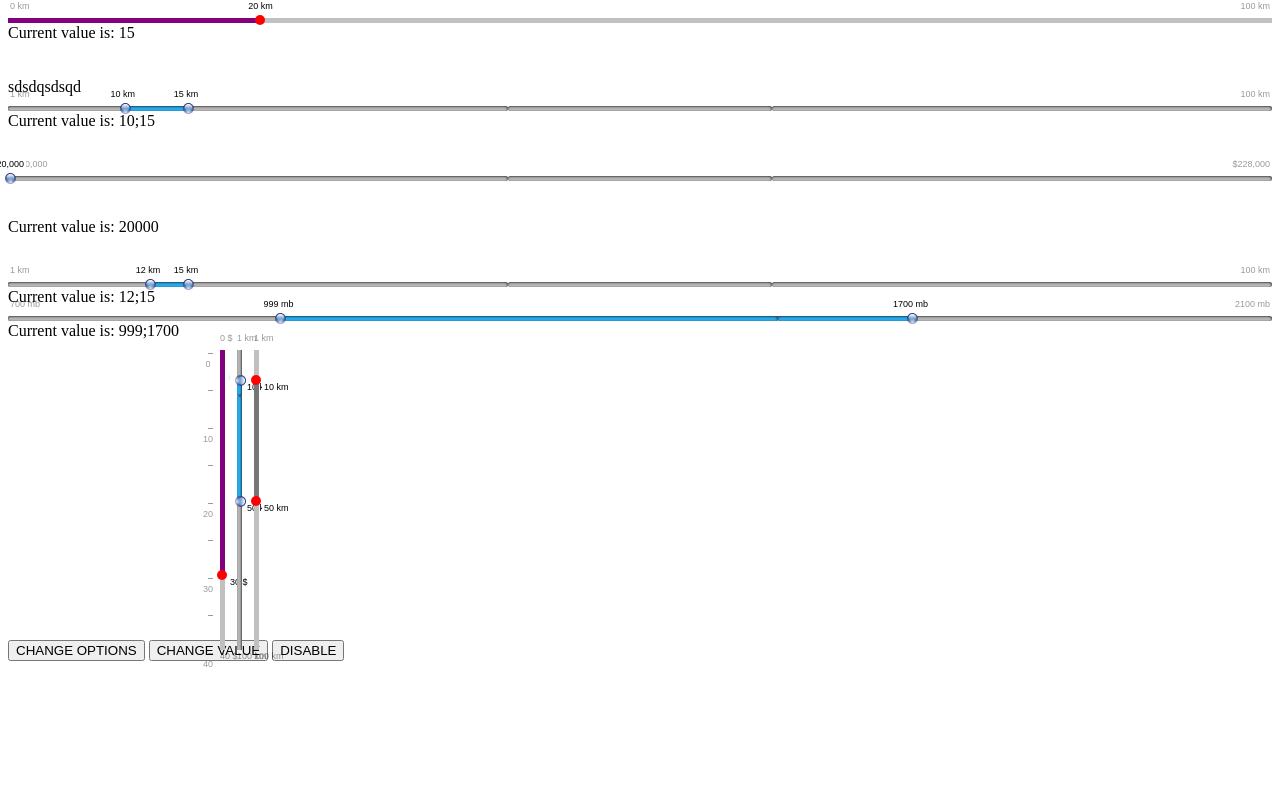
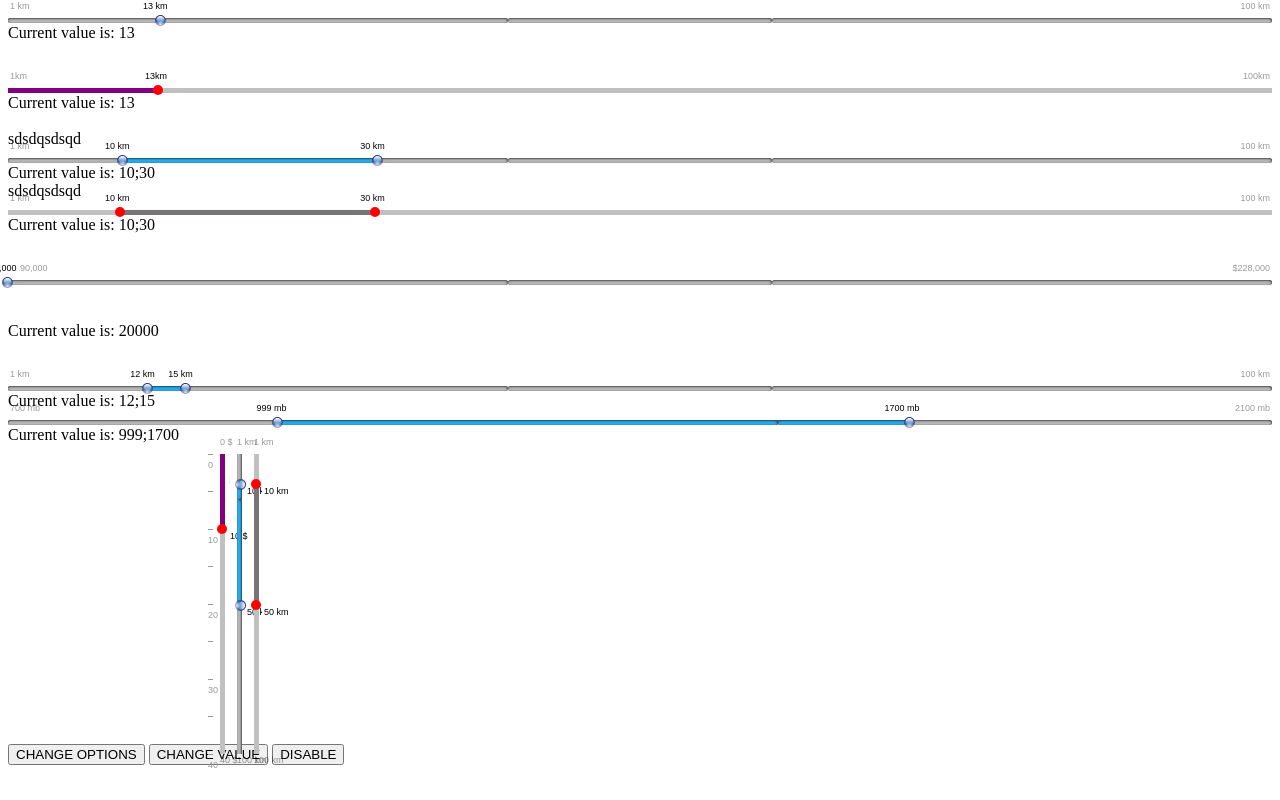
Before and after one commit to darul75/angular-awesome-slider, a website: page src/ng-slider.html in a window 1280 px wide. Drawn offline with nearby package versions, Linux system fonts and the light colour scheme; files that its build step writes are made by us from their sources.

Commit message:
fix #51 + options changed event + refactoring
a lot to finish

```diff
--- a/bower.json
+++ b/bower.json
@@ -1,6 +1,6 @@
 {
   "name": "ng-slider",
-  "version": "2.1.2",
+  "version": "2.1.3",
   "author": {
     "name": "Julien Valéry",
     "email": "darul75@gmail.com"
--- a/package.json
+++ b/package.json
@@ -1,7 +1,7 @@
 {
   "name": "ng-slider",
   "description": "AngularJS directive slider control.",
-  "version": "2.1.2",
+  "version": "2.1.3",
   "author": {
     "name": "Julien Valéry",
     "email": "darul75@gmail.com"
--- a/src/core/config/constants.js
+++ b/src/core/config/constants.js
@@ -7,10 +7,14 @@
         to: 40,
         step: 1,
         smooth: true,
-        limits: true,
+        limits: false,
+        round: false,
         value: "3",
         dimension: "",
-        vertical: false
+        vertical: false,
+        calculate: false,
+        onstatechange: false,
+        callback: false
       },
       className: "jslider",
       selector: ".jslider-"
--- a/src/core/model/pointer.factory.js
+++ b/src/core/model/pointer.factory.js
@@ -42,8 +42,8 @@
     };
 
     SliderPointer.prototype.onmouseup = function(evt) {
-      if( this.settings.callback && angular.isFunction(this.settings.callback) )
-        this.settings.callback.call( this.parent, this.parent.getValue() );
+      if( this.settings.cb && angular.isFunction(this.settings.cb) )
+        this.settings.cb.call( this.parent, this.parent.getValue() );
 
       if (!this.is.drag)
         this.ptr.removeClass("jslider-pointer-hover");
--- a/src/core/model/slider.factory.js
+++ b/src/core/model/slider.factory.js
@@ -8,9 +8,7 @@
     }
 
     Slider.prototype.init = function( inputNode, templateNode, settings ){
-      this.settings = sliderConstants.SLIDER.settings;
-      angular.extend(this.settings, angular.copy(settings));
-
+      this.settings = settings;
       this.inputNode = inputNode;
       this.inputNode.addClass("ng-hide");
 
@@ -68,7 +66,7 @@
       angular.extend(this.o, {
         pointers: {},
         labels: { 0: { o : pointerLabel1 }, 1: { o : pointerLabel2 } },
-        limits: { 0: angular.element(divs[3]), 1: angular.element(divs[5]) },
+        limits: { 0: angular.element(divs[3]), 1: angular.element(divs[4]) },
         indicators: { 0: indicator1, 1: indicator2, 2: indicator3 }
       });
 
@@ -356,16 +354,6 @@
 
       var domSize = !self.settings.vertical ? self.sizes.domWidth : self.sizes.domHeight;
 
-      /* draw second label */
-      if( another_label ){
-        sizes = {
-          label: another_label.o[0].clientWidth,
-          right: false,
-          border: ( another.value.prc * this.sizes.domWidth ) / 100
-        };
-        sizes = setPosition( another_label, sizes, another.value.prc );
-      }
-
       this.redrawLimits();
     };
 
--- a/src/core/ng-slider.js
+++ b/src/core/ng-slider.js
@@ -12,7 +12,16 @@
           scope: { options:'=' },
           priority: 1,
           link : function(scope, element, attrs, ngModel) {
-            if(!ngModel) return;
+
+          if(!ngModel) return;
+
+          if (!scope.options)
+            throw new Error('You must provide a value for "options" attribute.');
+
+          // options as inline variable
+          if (angular.isString(scope.options)) {
+            scope.options = angular.toJson(scope.options);
+          }
 
           // TODO : skin
           scope.mainSliderClass = 'jslider';
@@ -51,6 +60,9 @@
           };
 
           // INIT
+
+          var initialized = false;
+
           var init = function() {
             scope.from = ''+scope.options.from;
             scope.to = ''+scope.options.to;
@@ -71,20 +83,30 @@
               scale: scope.options.scale,
               vertical: scope.options.vertical,
               css: scope.options.css,
-              callback: forceApply
+              cb: forceApply
             };
 
             OPTIONS.calculate = scope.options.calculate || undefined;
             OPTIONS.onstatechange = scope.options.onstatechange || undefined;
 
-            timeout(function() {
-              var scaleDiv = scope.tmplElt.find('div')[7];
-              scope.slider = angular.element.slider(element, scope.tmplElt, OPTIONS);
-              angular.element(scaleDiv).html(scope.generateScale());
-              scope.drawScale(scaleDiv);
+            // slider
+            if (!scope.slider) {
+              scope.slider = slidering(element, scope.tmplElt, OPTIONS);
+            }
+            else {
+              scope.slider.init(element, scope.tmplElt, OPTIONS);
+            }
 
+            if (!initialized) {
               initListener();
-            });
+            }
+
+            // scale
+            var scaleDiv = scope.tmplElt.find('div')[7];
+            angular.element(scaleDiv).html(scope.generateScale());
+            scope.drawScale(scaleDiv);
+
+            initialized = true;
           };
 
           function initListener() {
@@ -134,12 +156,12 @@
               scope.options.callback(value);
           };
 
-          // WATCH OPTIONS CHANGES
+          // watch options
           scope.$watch('options', function(value) {
             init();
           });
 
-          // DISABLE
+          // disabling
           attrs.$observe(attrs.ngDisabled,  function ngHideWatchAction(value) {
             scope.disabled = value;
             if (scope.slider) {
@@ -148,10 +170,8 @@
             }
           });
 
-          angular.element.slider = function( inputElement, element, settings) {
-            if(!element.data('jslider'))
-              element.data('jslider', new Slider( inputElement, element, settings ));
-            return element.data('jslider');
+          var slidering = function( inputElement, element, settings) {
+            return new Slider( inputElement, element, settings );
           };
         }
       };
--- a/src/css/ng-slider.css
+++ b/src/css/ng-slider.css
@@ -51,15 +51,15 @@
 .jslider.vertical.sliderCSS .jslider-bg .s { left: 12px; width: 5px; background-color: transparent; background-image: none;z-index: 2;height: 1px;}
 .jslider.vertical.sliderCSS .jslider-bg .f { left: 12px; background-color: transparent; background-image: none;}
 
-.jslider .jslider-pointer { width: 13px; height: 15px; background-position: 0 -60px; position: absolute; left: 20%; top: -4px; margin-left: -6px; cursor: pointer; cursor: hand; }
+.jslider .jslider-pointer { width: 15px; height: 15px; background-position: -1px -60px; position: absolute; left: 20%; top: -4px; margin-left: -8px; cursor: pointer; cursor: hand; }
 .jslider .jslider-pointer-to { left: 80%; }
 
-.jslider .jslider-pointer-hover { background-position: -20px -60px; }
+.jslider .jslider-pointer-hover { background-position: -21px -60px; }
 
 .jslider.vertical .jslider-pointer { left: 62%; background-position: 80px -3px; }
-.jslider.vertical .jslider-pointer.jslider-pointer-hover { background-position: 0px -22px; }
+.jslider.vertical .jslider-pointer.jslider-pointer-hover { background-position: 0px -23px; }
 .jslider.vertical .jslider-pointer-to { left: 62%; }
-.jslider.vertical .jslider-pointer-to.jslider-pointer-hover { background-position: 0px -22px; }
+.jslider.vertical .jslider-pointer-to.jslider-pointer-hover { background-position: 0px -23px; }
 
 .jslider .jslider-label { font-size: 9px; line-height: 12px; color: black; opacity: 0.4; white-space: nowrap; padding: 0px 2px; position: absolute; top: -18px; left: 0px; }
 .jslider .jslider-label-to { left: auto; right: 0; }
@@ -67,8 +67,8 @@
 .jslider.vertical .jslider-label { margin-left: 10px; }
 .jslider.vertical .jslider-label-to { top:100%; left: inherit; right: inherit;}
 
-.jslider .jslider-value { font-size: 9px; white-space: nowrap; padding: 1px 2px 0; position: absolute; top: -19px; left: 20%; background: white; line-height: 12px; -moz-border-radius: 2px; -webkit-border-radius: 2px; -o-border-radius: 2px; border-radius: 2px; }
-.jslider .jslider-value-to { left: 80%; }
+.jslider .jslider-value { left: 0; font-size: 9px; white-space: nowrap; padding: 1px 2px 0; position: absolute; top: -19px;  background: white; line-height: 12px; -moz-border-radius: 2px; -webkit-border-radius: 2px; -o-border-radius: 2px; border-radius: 2px; }
+.jslider .jslider-value-to { left: 0; }
 
 .jslider.vertical .jslider-value { left: 0; }
 .jslider.vertical .jslider-value-to { left: 0; }
@@ -79,7 +79,7 @@
 .jslider .jslider-scale { position: relative; top: 9px; }
 .jslider .jslider-scale span { position: absolute; height: 5px; border-left: 1px solid #999; font-size: 0; }
 
-.jslider.vertical .jslider-scale span { position: absolute; margin-top: 3px;width: 5px; height: 1px; border-left: none; font-size: 0; border-top: 1px solid #999;}
+.jslider.vertical .jslider-scale span { position: absolute; width: 5px; height: 1px; border-left: none; font-size: 0; border-top: 1px solid #999;}
 
 .jslider .jslider-scale ins { font-size: 9px; text-decoration: none; position: absolute; left: 0px; top: 5px; color: #999; }
 
--- a/src/ng-slider.html
+++ b/src/ng-slider.html
@@ -1,9 +1,13 @@
 <head>
+	<!--
 	<link rel="stylesheet" type="text/css" href="css/ng-slider.css">
 	<link rel="stylesheet" type="text/css" href="css/ng-slider.round.css">
-	<!--
-	<link rel="stylesheet" type="text/css" href="../dist/css/ng-slider.min.css"> -->
+	-->
+
+	<link rel="stylesheet" type="text/css" href="../dist/css/ng-slider.min.css">
+
 	<script type="text/javascript" src="../bower_components/angular/angular.js"></script>
+
 
 
 	<script type="text/javascript" src="../dist/ng-slider.min.js"></script>
@@ -18,12 +22,13 @@
 	<script type="text/javascript" src="core/utils/utils.factory.js"></script>
 	<script type="text/javascript" src="core/template/slider.tmpl.js"></script>
 	-->
+
 </head>
 <body>
 
 	<div ng-app="myApp" ng-controller="ctrl">
 		<div>
-			<input ng-model="value3"  type="text" id="{{id}}" slider options="options2" ng-disabled="disabled" />
+			<input ng-model="value3"  type="text" id="{{id}}" slider ng-disabled="disabled" options="options" />
 		</div>
 		<div>
 			Current value is: {{value3}}
@@ -31,7 +36,33 @@
 		</br>
 		</br>
 		<div>
+			<input ng-model="value3"  type="text" id="{{id}}" slider ng-disabled="disabled" options="{
+                from: 1,
+                to: 100,
+                step: 1,
+                dimension: 'km',
+                vertical: false,
+                css: {
+                    background: {'background-color': 'silver'},
+                    before: {'background-color': 'purple'},
+                    default: {'background-color': 'white'},
+                    after: {'background-color': 'green'},
+                    pointer: {'background-color': 'red'}
+                }
+            }"/>
+		</div>
+		<div>
+			Current value is: {{value3}}
+		</div>
+		</br>
+		<div>
 			sdsdqsdsqd<input ng-model="value"  type="text" id="{{id2}}" slider options="options" ng-disabled="disabled" />
+		</div>
+		<div>
+			Current value is: {{value}}
+		</div>
+		<div>
+			sdsdqsdsqd<input ng-model="value"  type="text" id="{{id2}}" slider options="optionsCss" ng-disabled="disabled" />
 		</div>
 		<div>
 			Current value is: {{value}}
@@ -78,11 +109,11 @@
 		function ctrl($scope, $filter) {
 			$scope.id = "bob";
 			$scope.id2 = "bob";
-			$scope.value = "10;15";
+			$scope.value = "10;30";
 			$scope.value2 = "12;15";
-			$scope.value3 = 15;
+			$scope.value3 = 13;
 			$scope.value4 = "999;1700";
-			$scope.value5 = 30;
+			$scope.value5 = 10;
 			$scope.value6 = "10;53";
 	    $scope.data = {
 	        quote: {
@@ -91,7 +122,6 @@
 	            }
 	        }
 	    };
-
       $scope.defaultAmount=190000;
 
 			$scope.coverageASliderOptions = {
@@ -118,7 +148,28 @@
             to: 100,
             step: 1,
             dimension: " km",
-            vertical: false
+            vertical: false,
+				callback: function(value, elt) {
+					console.log(value);
+				}
+			};
+
+			$scope.optionsCss = {
+				from: 1,
+            to: 100,
+            step: 1,
+            dimension: " km",
+            vertical: false,
+            css: {
+                    background: {'background-color': 'silver'},
+                    before: {'background-color': 'purple'},
+                    default: {'background-color': 'white'},
+                    after: {'background-color': 'green'},
+                    pointer: {'background-color': 'red'}
+                },
+				callback: function(value, elt) {
+					console.log(value);
+				}
 			};
 
 			$scope.optionsV = {
@@ -128,7 +179,6 @@
 				dimension: " $",
 				round: 1,
 				scale: [0, '|', 10, '|', 20, '|' , 30, '|', 40],
-				heterogeneity: ['50/100', '75/250'],
 				vertical: true,
 				css: {
 					background: {"background-color": "silver"},
@@ -167,7 +217,10 @@
 				floor: true,
 				step: 10,
 				dimension: " km",
-				vertical: true
+				vertical: true,
+				callback: function(value, elt) {
+					console.log(value);
+				}
 			};
 
 			$scope.options2VCSS = {
@@ -183,6 +236,9 @@
 					default: {"background-color": "blue"},
 					after: {"background-color": "green"},
 					pointer: {"background-color": "red"}
+				},
+				callback: function(value, elt) {
+					console.log(value);
 				}
 			};
 
@@ -191,18 +247,20 @@
 				to: 2100,
 				step: 1,
 				smooth: false,
-				dimension: " mb"
+				dimension: " mb",
+				callback: function(value, elt) {
+					console.log(value);
+				}
 			};
 
 			$scope.changeOptions = function() {
 
 				$scope.options = {
 					from: 0,
-					to: 100,
+					to: 80,
 					step: 1,
 					dimension: " $",
-					scale: [0, '|', 10, '|', 20, '|' , 30, '|', 40, '|', 50, '|', 60, '|', 80, '|', 90, '|', 100],
-					heterogeneity: ['50/100', '75/250']
+					scale: [0, '|', 10, '|', 20, '|' , 30, '|', 40, '|', 50, '|', 60, '|', 70, '|', 80]
 				};
 
 			};
```
Also changed, not shown: dist/css/ng-slider.min.css, dist/ng-slider.min.js. Lines whose indentation alone changed are shown as unchanged.
